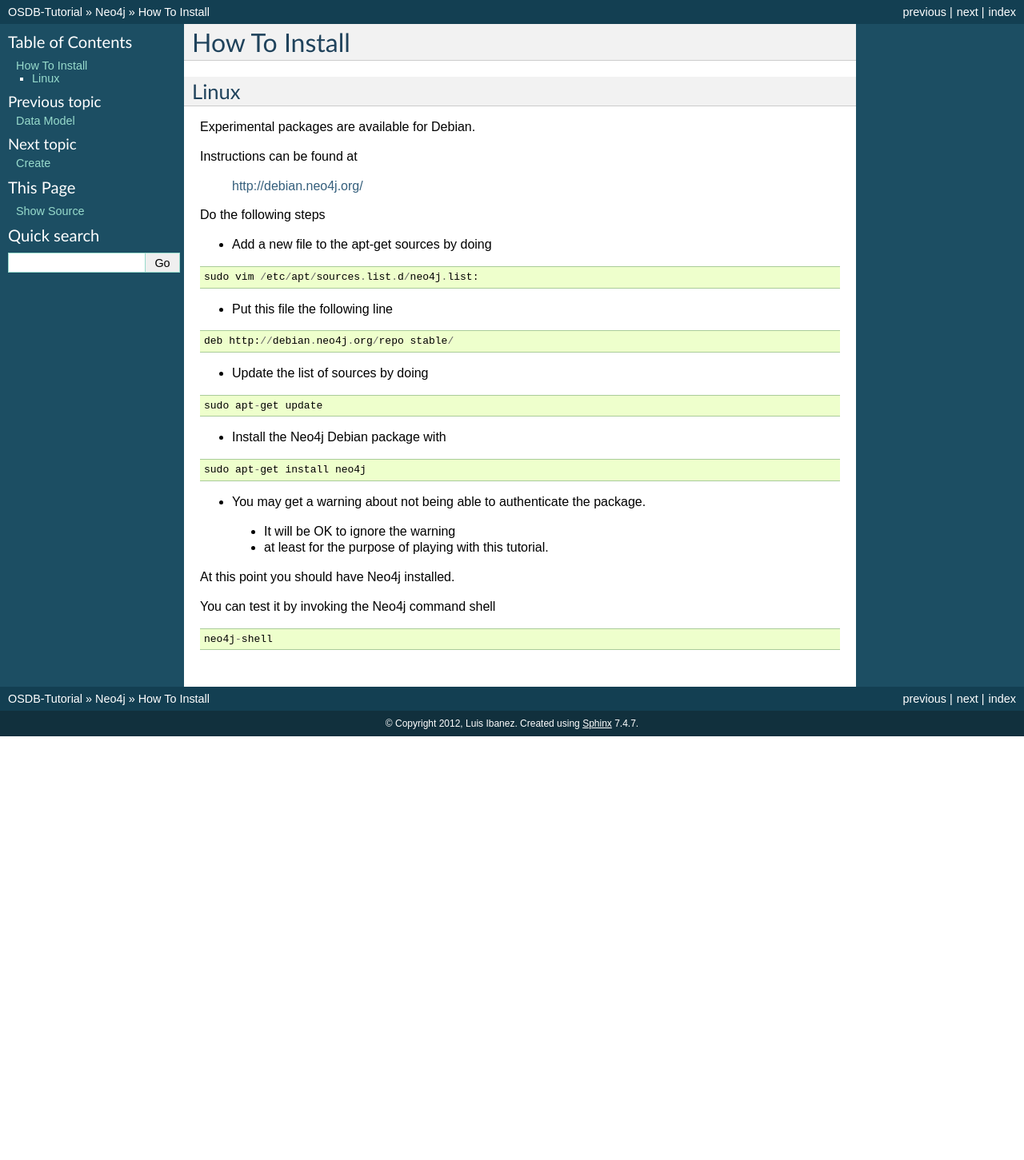
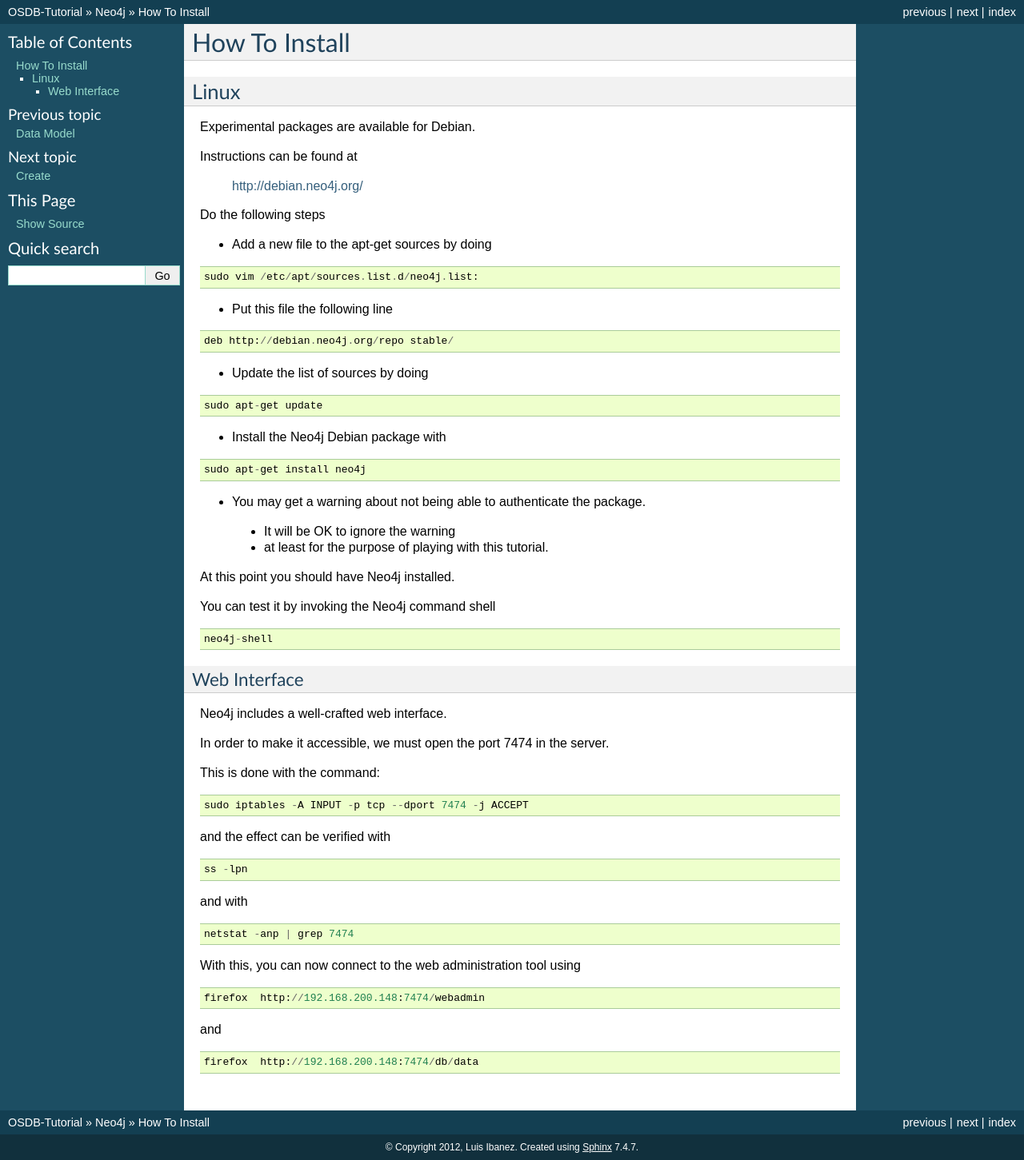
Before and after one commit to luisibanez/open-source-databases-tutorial, a Sphinx documentation site: the page built from source/Neo4J/Installation.rst, in a window 1280 px wide. Shown: the whole page at 80% size. Built offline with Sphinx 7.4.7, drawn with Linux system fonts in a browser that asks for light colours; before the commit the page ends 921 px from its top, so only the background shows below that.

Commit message:
Adding reference to Web admin page setup.

```diff
--- a/source/Neo4J/Installation.rst
+++ b/source/Neo4J/Installation.rst
@@ -49,3 +49,41 @@ You can test it by invoking the Neo4j command shell
 ::
 
     neo4j-shell
+
+
+Web Interface
+~~~~~~~~~~~~~
+
+Neo4j includes a well-crafted web interface.
+
+In order to make it accessible, we must open the port 7474 in the server.
+
+This is done with the command:
+
+::
+
+   sudo iptables -A INPUT -p tcp --dport 7474 -j ACCEPT
+
+and the effect can be verified with
+
+::
+
+   ss -lpn
+
+and with
+
+::
+
+   netstat -anp | grep 7474
+
+With this, you can now connect to the web administration tool using
+
+::
+
+   firefox  http://192.168.200.148:7474/webadmin
+
+and
+
+::
+
+   firefox  http://192.168.200.148:7474/db/data
```
